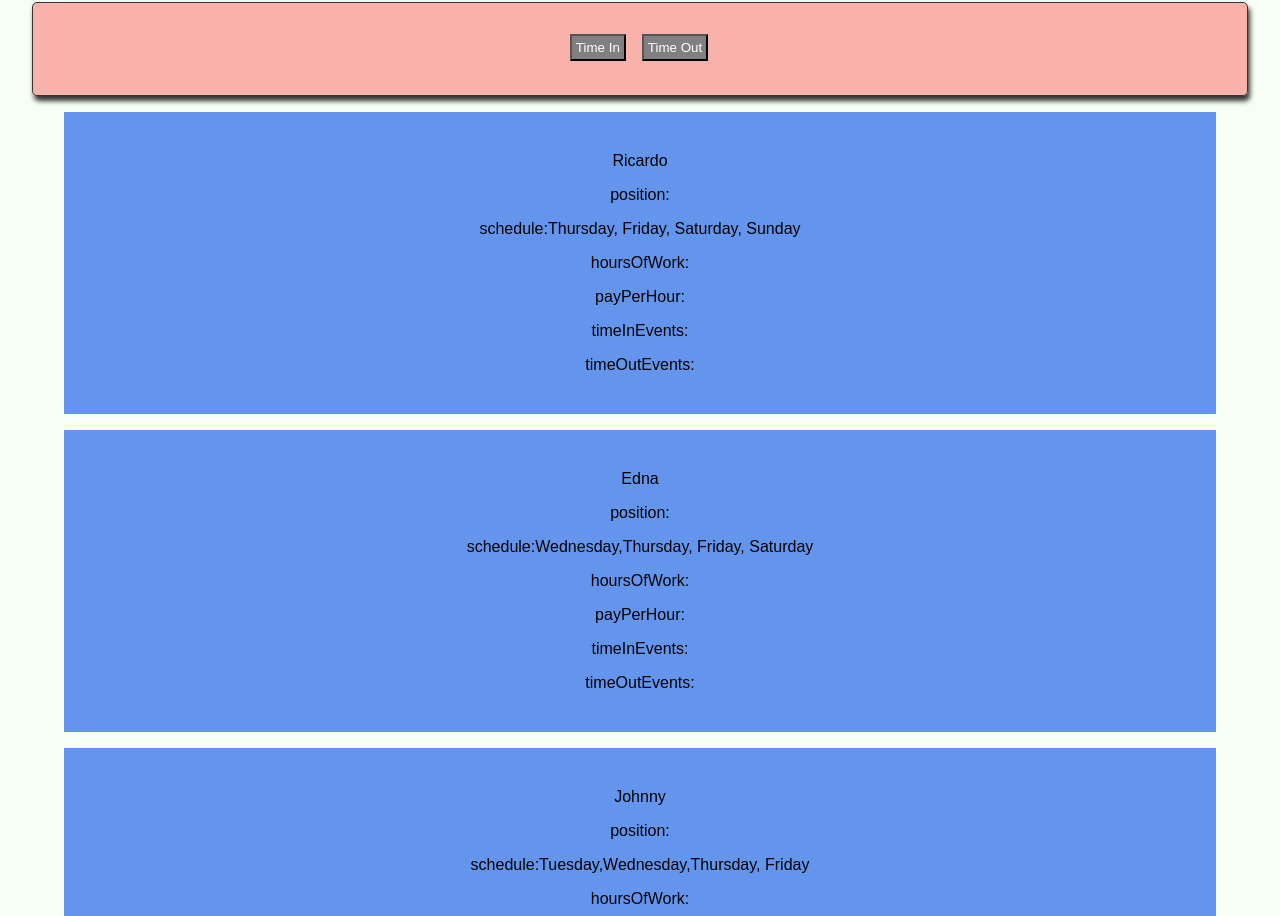
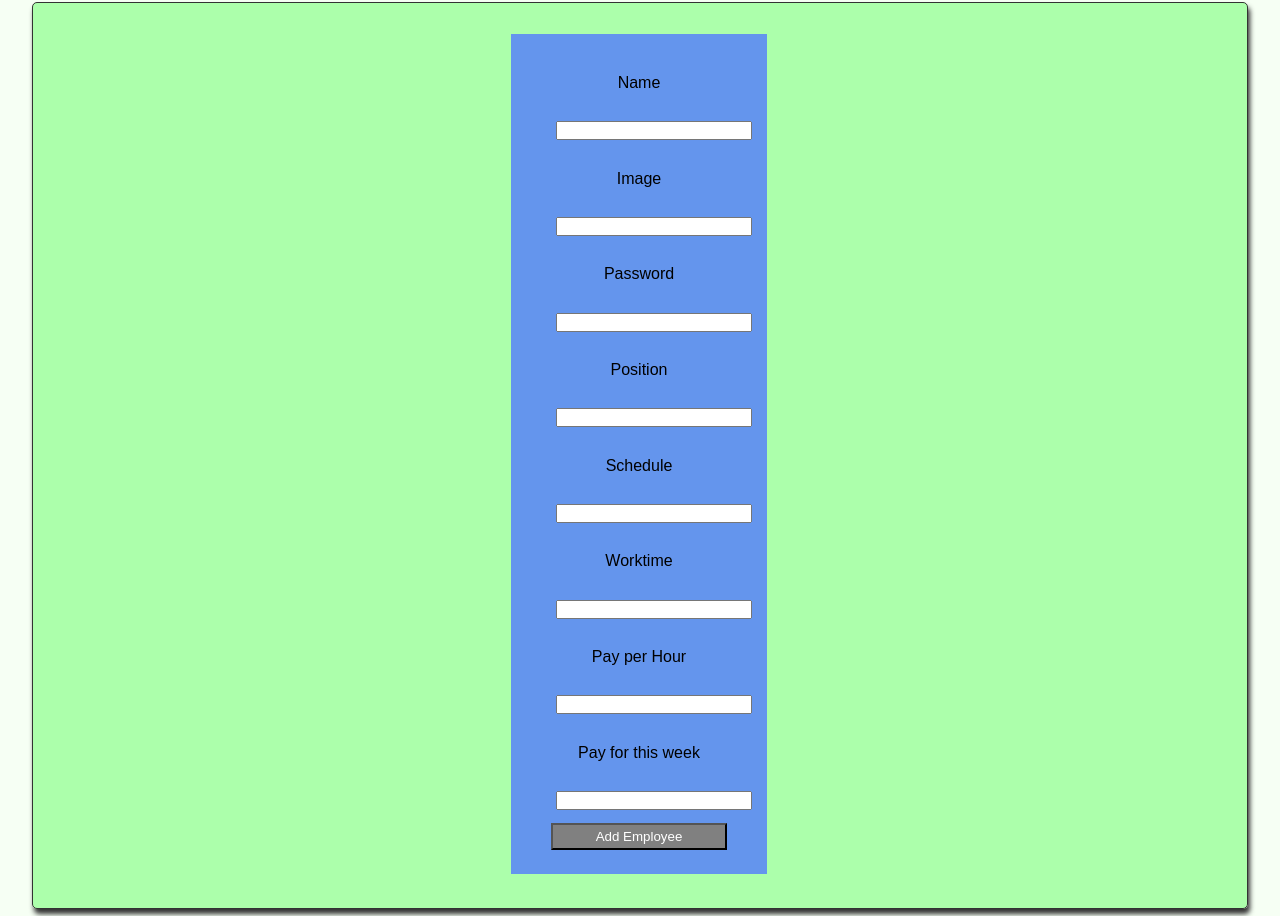
Before and after one commit to RicVUy/phase-2-project-draft, a React (Create React App) app: page / in a window 1280 px wide. Shown: the part 396-1312 px from the top of the page. Built offline with nearby package versions, Linux system fonts and the light colour scheme.

Commit message:
add employeeForm

```diff
--- a/src/App.js
+++ b/src/App.js
@@ -2,6 +2,7 @@ import React, { useState } from "react";
 import Header from "./components/Header";
 import TimeInOut from "./components/TimeInOut";
 import EmployeeCard from "./components/EmployeeCard";
+import EmployeeForm from "./components/EmployeeForm";
 import { employees as employeesArray } from "./components/data"
 
 
@@ -14,17 +15,33 @@ const employeeList = employees.map((empObj) => {
     <EmployeeCard
     key= {empObj.id}
     name={empObj.name}
+    image={empObj.image}
+    password={empObj.password}
+    position={empObj.position}
     schedule={empObj.schedule}
+    hoursOfWork={empObj.hoursOfWork}
+    payPerHour={empObj.payPerHour}
+    timeInEvents={empObj.timeInEvents}
+    timeOutEvents={empObj.timeOutEvents}
+    payForThisWeek={empObj.payForThisWeek}
     />
   )
 })
+  function addEmployee(empObj) {
+    console.log(empObj)
+    setEmployees([...employees, empObj])
+  }
   return (
     <span>
     <div id="main-content">
       <Header user={user} setUser={setUser}
               employees={employees} setEmployees={setEmployees} />
-      {user ? <p>Welcome, {employeesArray.name}</p> :<em>Please log in!</em>}
+      {user ? <p>Welcome, {user.username}</p> :<em>Please log in!</em>}
+
     </div>
+    <div id="employeeForm">
+      <EmployeeForm addEmployee={addEmployee}/>
+      </div>
     <div id="time-in-out">
       <TimeInOut/>
     </div>
--- a/src/components/EmployeeCard.js
+++ b/src/components/EmployeeCard.js
@@ -2,23 +2,29 @@ import React from "react";
 
 function EmployeeCard ( {
     name,
+    image,
+    password,
     position,
     schedule,
-    hoursOfWork,
+    workTime,
     payPerHour,
     timeInEvents,
-    timeOutEvents
+    timeOutEvents,
+    payForThisWeek
 }) {
     return (
      <div className="card">
         <ul>
         <li>{name}</li>
+        <img src={image} alt={name} />
+        <li>{password}</li>
         <li>position:{position}</li>
         <li>schedule:{schedule}</li>
-        <li>hoursOfWork:{hoursOfWork}</li>
-        <li>payPerHour:{payPerHour}</li>
-        <li>timeInEvents:{timeInEvents}</li>
-        <li>timeOutEvents:{timeOutEvents}</li>
+        <li>Hours of work:{workTime}</li>
+        <li>Pay per hour:{payPerHour}</li>
+        <li>Time In:{timeInEvents}</li>
+        <li>Time Out:{timeOutEvents}</li>
+        <li>Pay for this week: ${payForThisWeek}</li>
         </ul>
      </div>
     )
--- /dev/null
+++ b/src/components/EmployeeForm.js
@@ -0,0 +1,58 @@
+import React, { useState } from "react"
+import { getNextId } from './data'
+
+function EmployeeForm({ addEmployee}) {
+    const [name, setName] = useState("")
+    const [image, setImage] = useState("")
+    const [password, setPassword] = useState("")
+    const [position, setPosition] = useState("")
+    const [schedule, setSchedule] = useState("")
+    const [workTime, setWorkTime] = useState("")
+    const [payPerHour, setPayPerHour] = useState("")
+    const [payForThisWeek, setPayForThisWeek] = useState("")
+
+    function handleSubmit(event) {
+        event.preventDefault()
+        const newEmployee = {
+            id: getNextId(),
+            name,
+            image,
+            password,
+            position,
+            schedule,
+            workTime,
+            payPerHour,
+            timeInEvents : [],
+            timeOutEvents : [],
+            payForThisWeek,
+        }
+
+        addEmployee(newEmployee)
+    }
+
+    return (
+        <div className="card">
+            <form onSubmit={handleSubmit}>
+                <label htmlFor="name">Name</label>
+                <input type="text" id="name" value={name} onChange={e => setName(e.target.value)} />
+                <label htmlFor="image">Image</label>
+                <input type="text" id="image" value={image} onChange={e => setImage(e.target.value)} />
+                <label htmlFor="password">Password</label>
+                <input type="text" id="password" value={password} onChange={e => setPassword(e.target.value)} />
+                <label htmlFor="position">Position</label>
+                <input type="text" id="position" value={position} onChange={e => setPosition(e.target.value)} />
+                <label htmlFor="schedule">Schedule</label>
+                <input type="text" id="schedule" value={schedule} onChange={e => setSchedule(e.target.value)} />
+                <label htmlFor="workTime">Worktime</label>
+                <input type="text" id="workTime" value={workTime} onChange={e => setWorkTime(e.target.value)} />
+                <label htmlFor="payPerHour">Pay per Hour</label>
+                <input type="text" id="payPerHour" value={payPerHour} onChange={e => setPayPerHour(e.target.value)} />
+                <label htmlFor="payForThisWeek">Pay for this week</label>
+                <input type="text" id="payForThisWeek" value={payForThisWeek} onChange={e => setPayForThisWeek(e.target.value)} />
+                <button type="submit">Add Employee</button>
+            </form>
+        </div>
+    )
+}
+
+export default EmployeeForm
--- a/src/components/Header.js
+++ b/src/components/Header.js
@@ -1,12 +1,14 @@
-import React, { useState } from 'react'
+//import React, { useState } from 'react'
 import CurrentTime from './CurrentTime'
 
-function Header({ user , setUser }) {
+function Header({user, setUser}) {
+  //const [] = useState(null)
+
 
   function handleLoginClick() {
     setUser({
       id: 1,
-      name: "Ricardo"
+      username: "Ricardo"
     })
   }
   function handleLogoutClick() {
--- a/src/components/data.js
+++ b/src/components/data.js
@@ -1,31 +1,41 @@
 const employees = [
     { id: 1,
       name: "Ricardo",
+      image: "https://designhooks.com/wp-content/uploads/2018/08/T-Shirt-Mockup-2-2-1600x1600.jpg",
+      password: "Merei",
       position: "Manager",
       schedule: "Thursday, Friday, Saturday, Sunday",
       workTime: "7:00 AM to 6:00 PM",
       payPerHour: 40,
       timeInEvents : ["7:02 AM", "11:30 AM"],
-      timeOutEvents : []
+      timeOutEvents : [],
+      payForThisWeek: 0
     },
     { id: 2,
       name: "Edna",
+      image: "http://dpegb9ebondhq.cloudfront.net/product_photos/589276/3600_00_hr_original.jpg",
+      password: "Eloise",
       position: "Asst. Manager",
       schedule: "Wednesday,Thursday, Friday, Saturday",
       workTime: "7:00 AM to 6:00 PM",
       payPerHour: 35,
       timeInEvents : [],
-      timeOutEvents : []
+      timeOutEvents : [],
+      payForThisWeek: 0
     },
     { id: 3,
         name: "Johnny",
+        image:"https://i.pinimg.com/originals/2b/35/aa/2b35aa6b7b30be9780ca207ee3b400c1.jpg",
+        password: "Kuro",
         position: "Maintenance",
         schedule: "Tuesday,Wednesday,Thursday, Friday",
         workTime: "7:00 AM to 6:00 PM",
         payPerHour: 33,
         timeInEvents : [],
-        timeOutEvents : []
+        timeOutEvents : [],
+        payForThisWeek: 0
       },
 
   ]
-  export { employees }
+  const getNextId = ((id) => () => ++id)(3)
+  export { employees, getNextId }
--- a/src/index.css
+++ b/src/index.css
@@ -33,6 +33,18 @@ body, css {
     padding: 0.25rem;
     margin: 0 0.5rem;
 }
+#employeeForm {
+  position: relative;
+display: flex;
+justify-content: center;
+align-items: center;
+flex-direction: row;
+border: 1px solid #333;
+background: rgba(0, 255, 0, 0.3);
+padding: 15px 20px 18px 18px;
+border-radius: 5px;
+box-shadow: 2px 5px 5px #333;
+}
 #time-in-out {
   position: relative;
 display: flex;
@@ -54,3 +66,15 @@ box-shadow: 2px 5px 5px #333;
   padding: 0.5rem;
   background-color: cornflowerblue;
 }
+.card img {
+   width: 100%;
+}
+form {
+  display: flex;
+  flex-direction: column;
+  width: 80%;
+}
+
+form input {
+  width: 100%
+}
```
